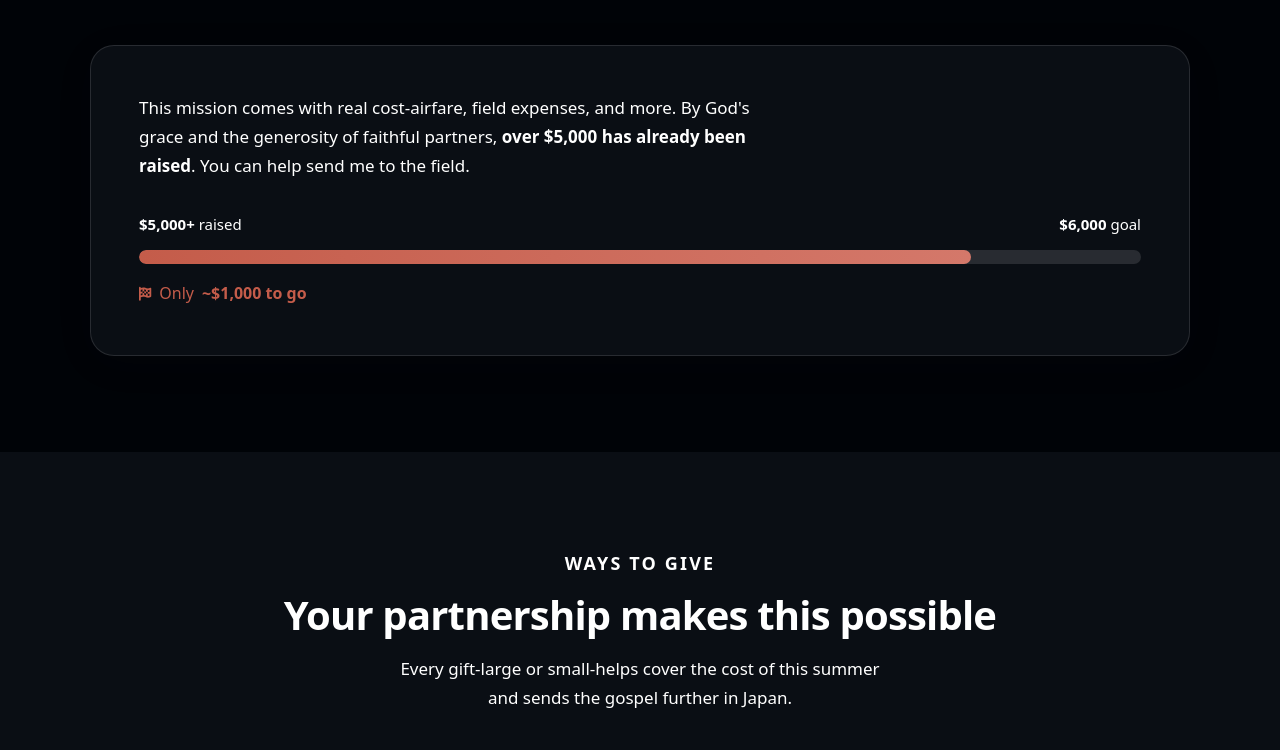
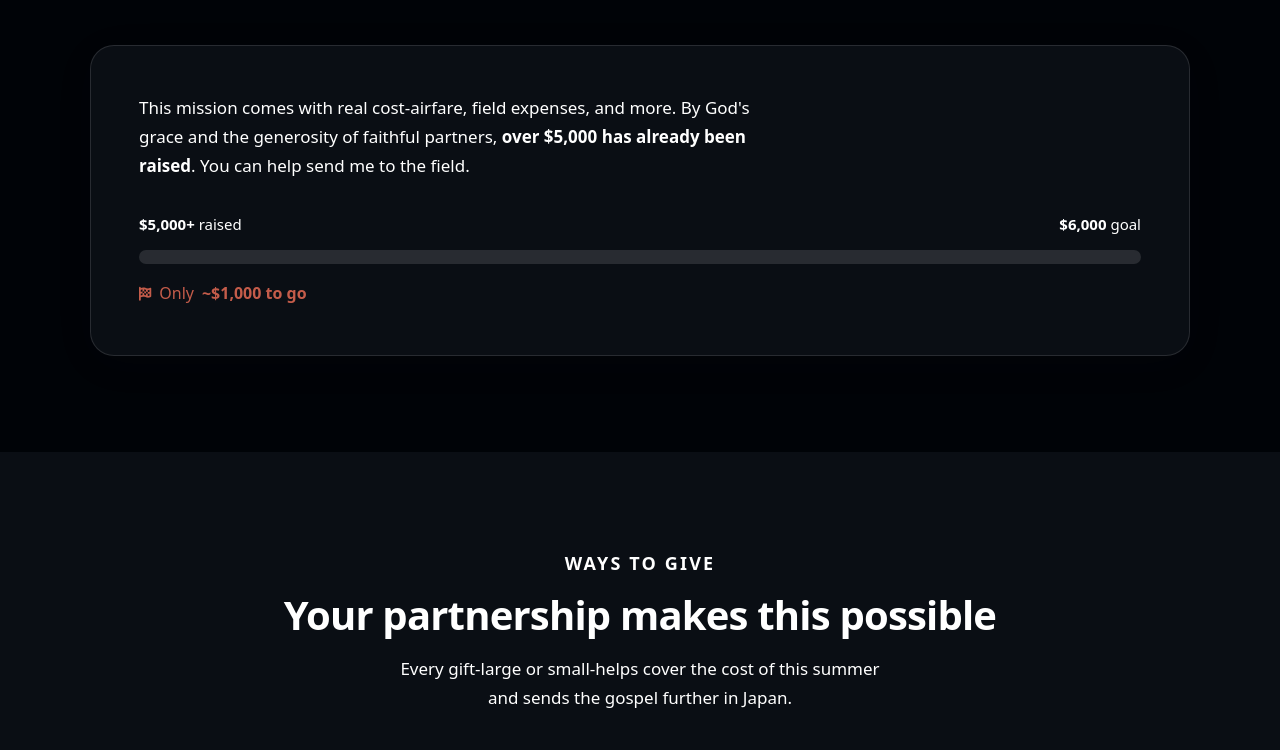
Before and after one commit to CharlestonTate/sendtate.net, a plain HTML site: page index.html in a window 1280 px wide. Shown: the part 3107-3857 px from the top of the page. Drawn offline with nearby package versions, Linux system fonts and the light colour scheme; a web font is replaced by a local one.

Commit message:
Update styles.css

```diff
--- a/css/styles.css
+++ b/css/styles.css
@@ -518,10 +518,6 @@ strong {
   transition: width 1.2s cubic-bezier(0.22, 1, 0.36, 1);
 }
 
-.progress-bar__fill.is-animated {
-  width: var(--fill-percent, 83%);
-}
-
 .progress-bar__remaining {
   display: flex;
   align-items: center;
```
